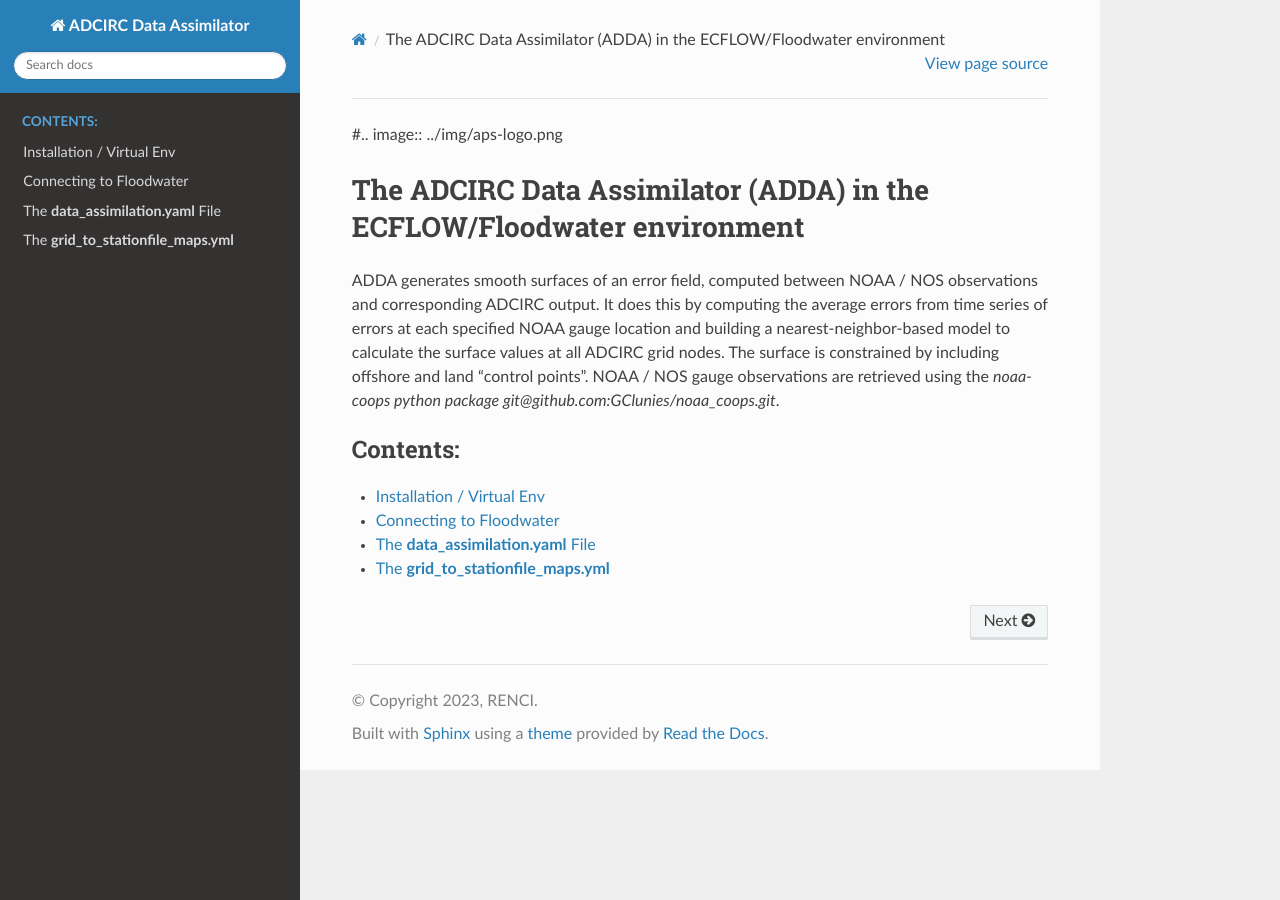
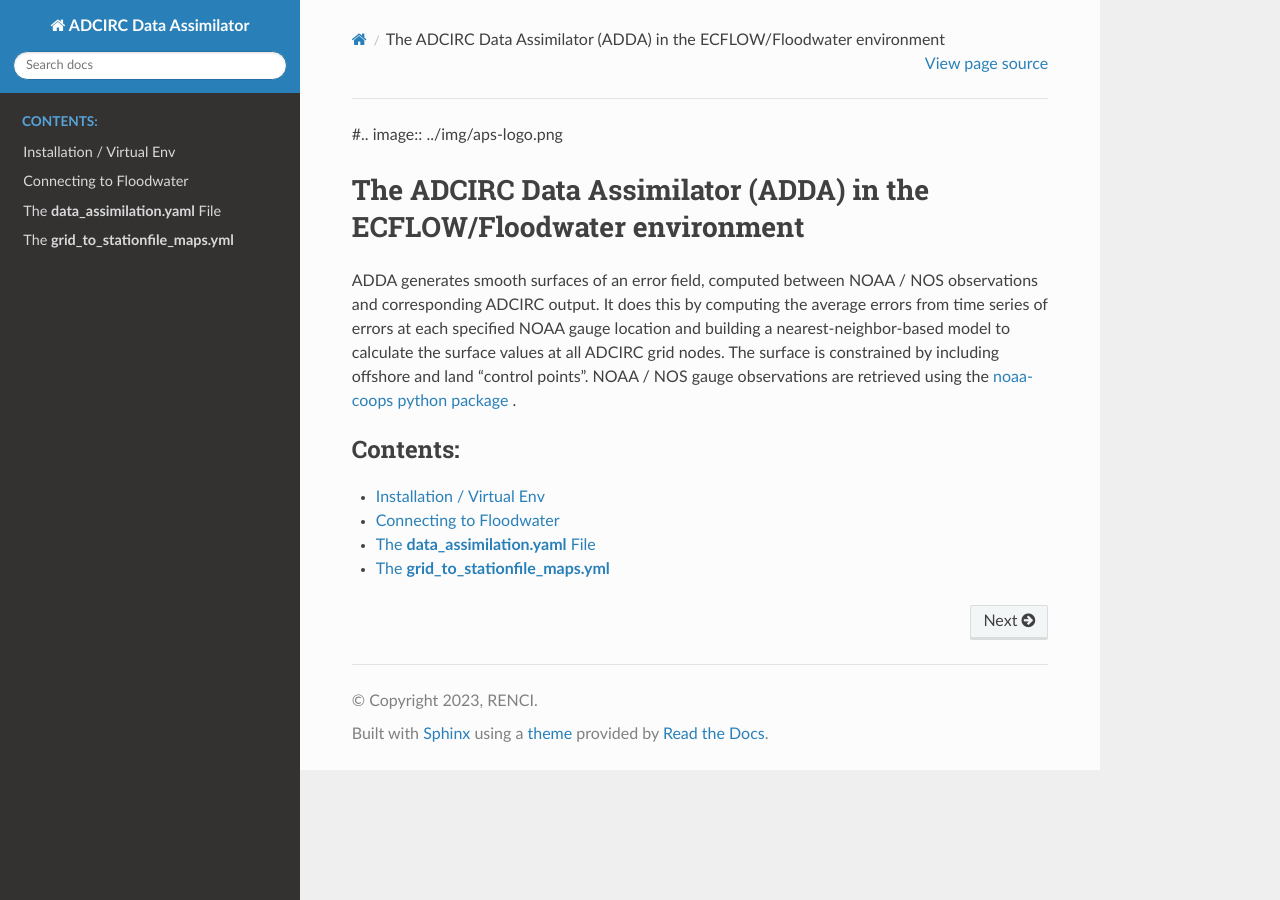
Before and after one commit to RENCI/adda_for_floodwater, a Sphinx documentation site: the page built from doc/source/index.rst, in a window 1280 px wide. Built offline with Sphinx 7.4.7 and the Read the Docs theme 2.0.0, drawn with Linux system fonts in a browser that asks for light colours; formulas are drawn with MathJax 3.

Commit message:
Update index.rst

```diff
--- a/doc/source/index.rst
+++ b/doc/source/index.rst
@@ -5,7 +5,7 @@
 The ADCIRC Data Assimilator (ADDA) in the ECFLOW/Floodwater environment
 =======================================================================
 
-ADDA generates smooth surfaces of an error field, computed between NOAA / NOS observations and corresponding ADCIRC output.  It does this by computing the average errors from time series of errors at each specified NOAA gauge location and building a nearest-neighbor-based model to calculate the surface values at all ADCIRC grid nodes.  The surface is constrained by including offshore and land "control points".  NOAA / NOS gauge observations are retrieved using the `noaa-coops python package git@github.com:GClunies/noaa_coops.git`.
+ADDA generates smooth surfaces of an error field, computed between NOAA / NOS observations and corresponding ADCIRC output.  It does this by computing the average errors from time series of errors at each specified NOAA gauge location and building a nearest-neighbor-based model to calculate the surface values at all ADCIRC grid nodes.  The surface is constrained by including offshore and land "control points".  NOAA / NOS gauge observations are retrieved using the `noaa-coops python package <git@github.com:GClunies/noaa_coops.git>`_ .
 
 .. toctree::
     :maxdepth: 2
```
